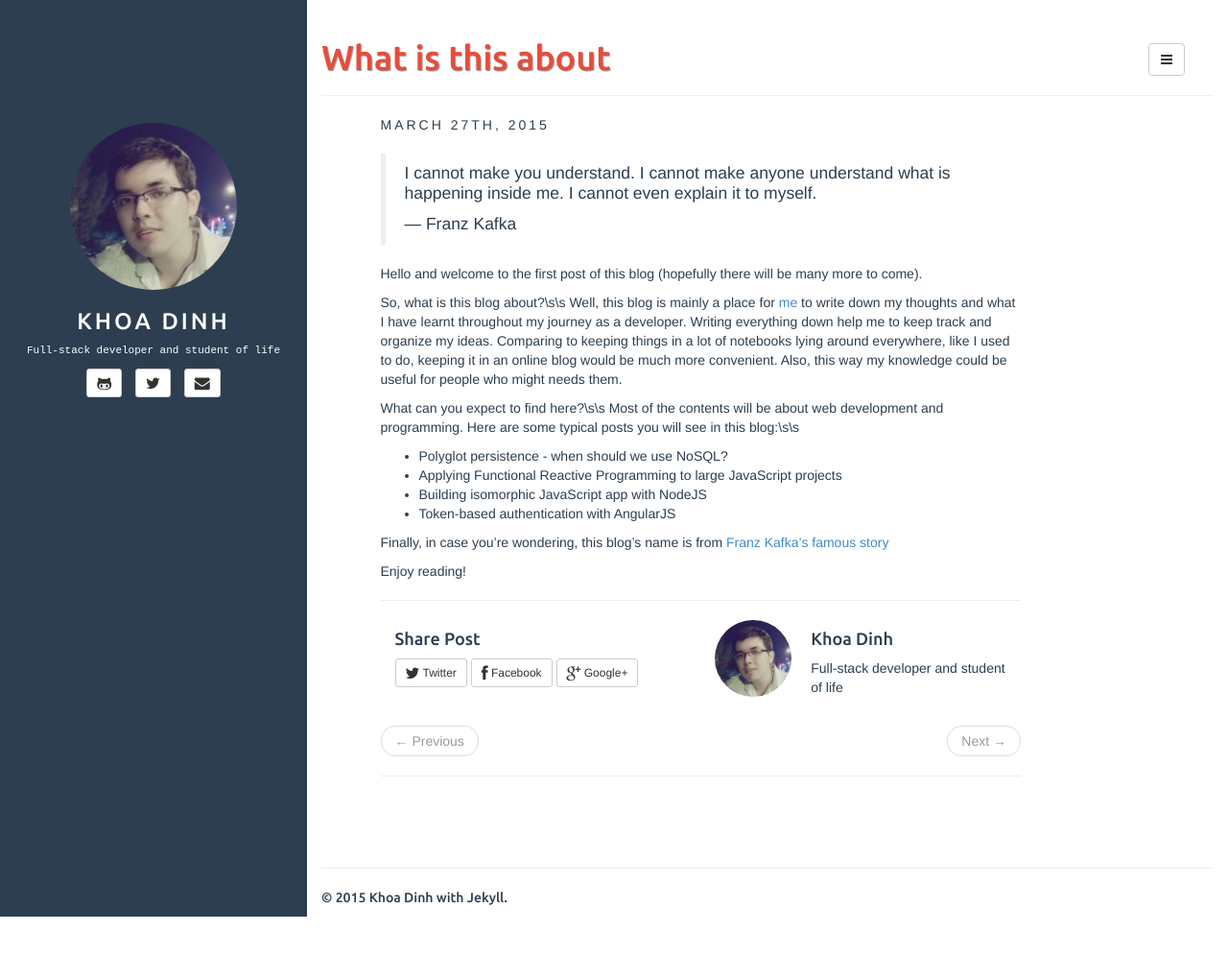
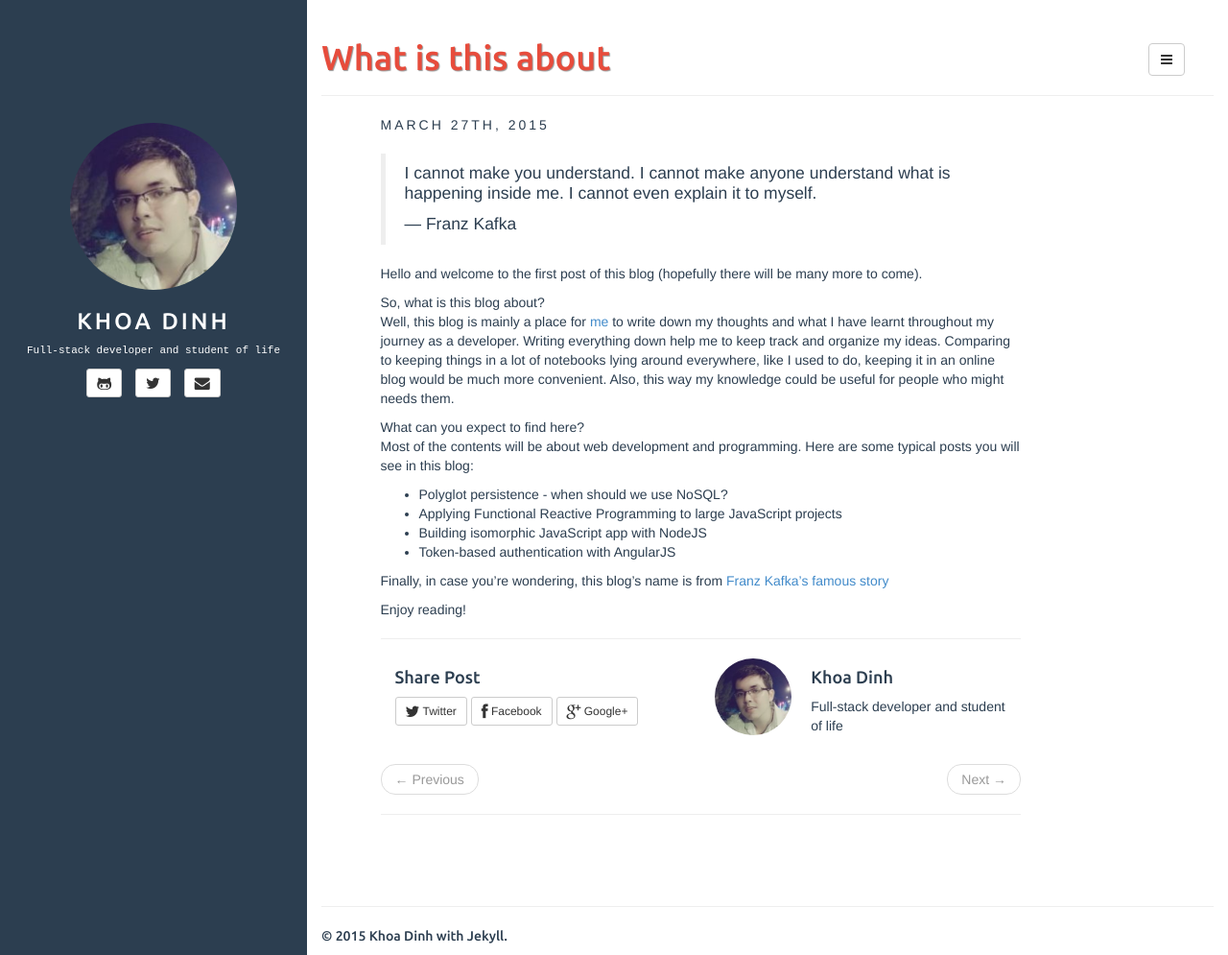
Before and after one commit to KhoaDinh/khoadinh.github.io, a Jekyll site: the page built from _posts/2015-03-27-what-is-this-about.md, in a window 1280 px wide and 995 px high. Shown: the whole window at 96% size. Built offline with Jekyll 4.4.1, drawn with Linux system fonts in a browser that asks for light colours; comment, search, counter and statistics services are not loaded.

Commit message:
Update first

```diff
--- a/_posts/2015-03-27-what-is-this-about.md
+++ b/_posts/2015-03-27-what-is-this-about.md
@@ -9,12 +9,12 @@ title: What is this about
 
 Hello and welcome to the first post of this blog (hopefully there will be many more to come).
 
-So, what is this blog about?\s\s
+So, what is this blog about?
 Well, this blog is mainly a place for [me]({{ site.BASE_PATH}}/{{ site.about_path }}) to write down my thoughts and what I have learnt throughout my journey as a developer. Writing everything down help me to keep track and organize my ideas. Comparing to keeping things in a lot of notebooks lying around everywhere, like I used to do, keeping it in an online blog would be much more convenient. Also, this way my knowledge could be useful for people who might needs them.
 
 
-What can you expect to find here?\s\s
-Most of the contents will be about web development and programming. Here are some typical posts you will see in this blog:\s\s
+What can you expect to find here?
+Most of the contents will be about web development and programming. Here are some typical posts you will see in this blog:
 - Polyglot persistence - when should we use NoSQL?
 - Applying Functional Reactive Programming to large JavaScript projects
 - Building isomorphic JavaScript app with NodeJS
```
